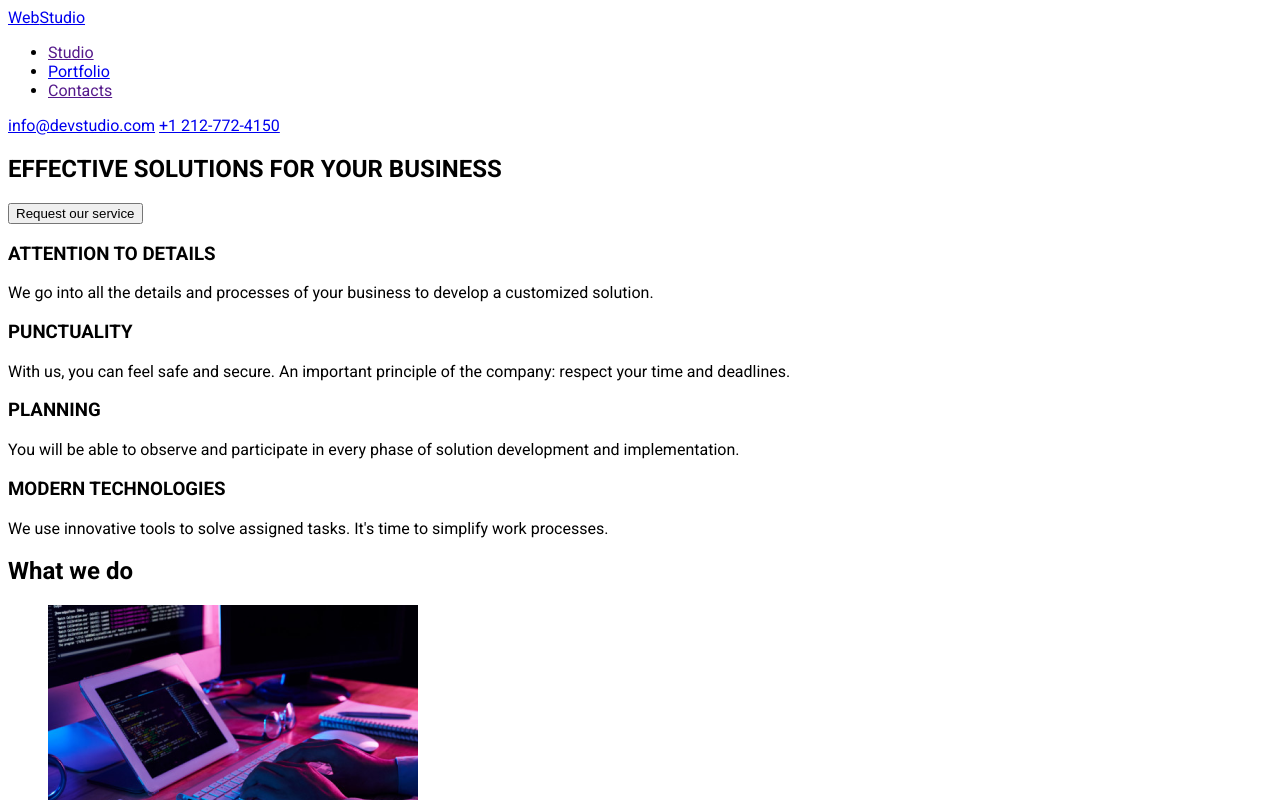
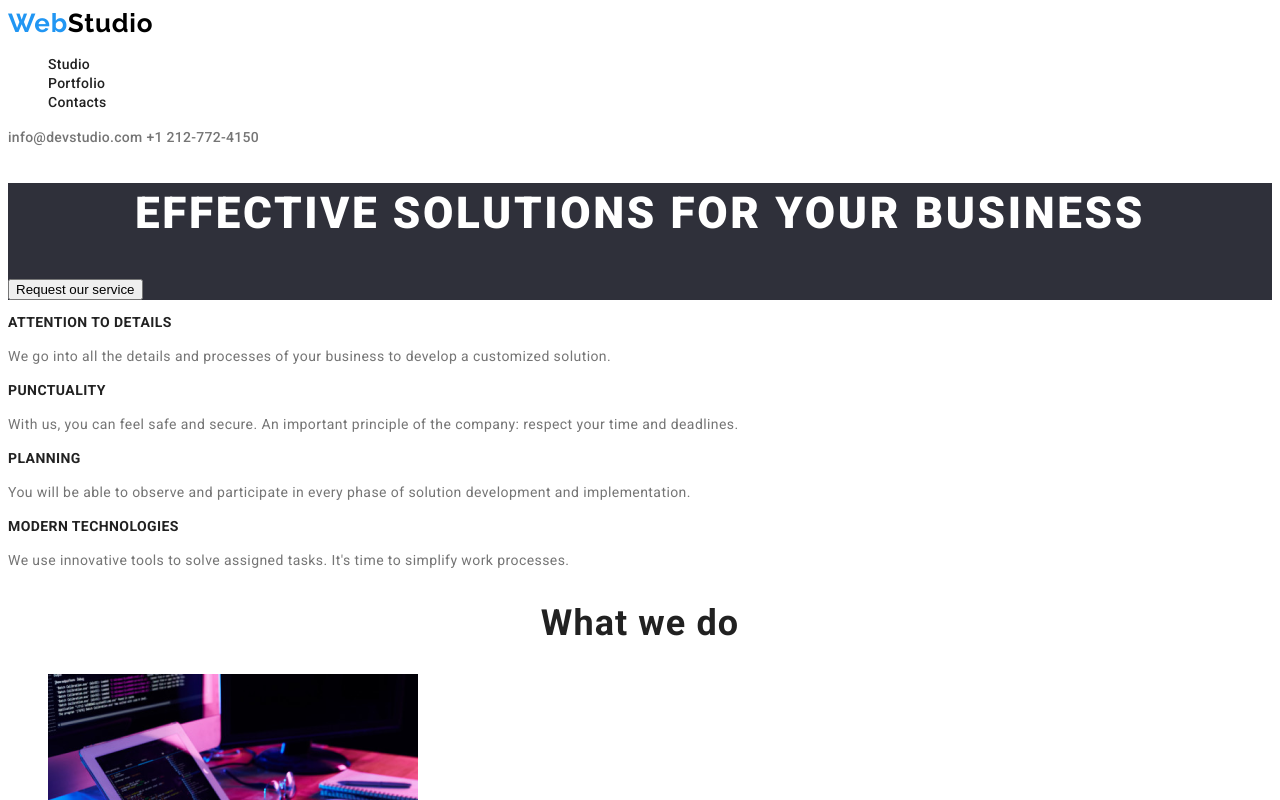
Before and after one commit to adad22ro/goit-markup-hw-02, a plain HTML site: page index.html in a window 1280 px wide. Shown: the top 800 px of the page. Drawn offline with Linux system fonts and the light colour scheme.

Commit message:
Css styles almost done

```diff
--- a/css/style.css
+++ b/css/style.css
@@ -1,3 +1,137 @@
+:root {
+  --font-family: "Roboto", sans-serif;
+  --logo-font-family: "Raleway", sans-serif;
+  --heading-color: #212121;
+  --hero-head-color: #fff;
+  --nav-links-color: #212121;
+  --nav-contacts-color: #757575;
+  --logo-color: #000000;
+  --footer-logo-color: #fff;
+  --logo-web-color: #2196f3;
+  --footer-contacts-color: rgba(255, 255, 255, 0.6);
+}
+
 body {
-  font-family: "Roboto", sans-serif;
+  font-family: var(--font-family);
 }
+
+header > .logo {
+  color: var(--logo-color);
+  font-size: 26px;
+  font-family: var(--logo-font-family);
+  font-style: normal;
+  font-weight: 700;
+  line-height: normal;
+  letter-spacing: 0.78px;
+}
+
+.footer-logo {
+  color: var(--footer-logo-color);
+  font-size: 26px;
+  font-family: Raleway;
+  font-style: normal;
+  font-weight: 700;
+  line-height: normal;
+  letter-spacing: 0.78px;
+}
+
+.logo-web {
+  color: var(--logo-web-color);
+}
+
+a:hover,
+a:focus {
+  color: #2196f3;
+}
+
+a {
+  text-decoration: none;
+}
+
+ul {
+  list-style: none;
+}
+
+.nav-links {
+  color: var(--nav-links-color);
+  font-size: 14px;
+  font-style: normal;
+  font-weight: 500;
+  line-height: normal;
+  letter-spacing: 0.28px;
+}
+
+.nav-contacts {
+  color: var(--nav-contacts-color);
+  font-size: 14px;
+  font-style: normal;
+  font-weight: 500;
+  line-height: normal;
+  letter-spacing: 0.28px;
+}
+
+.footer-contacts {
+  color: rgba(255, 255, 255, 0.6);
+  font-size: 14px;
+  font-style: normal;
+  font-weight: 400;
+  line-height: 16px;
+  letter-spacing: 0.42px;
+}
+
+.footer-adress {
+  color: #fff;
+  font-size: 14px;
+  font-style: normal;
+  font-weight: 400;
+  line-height: normal;
+  letter-spacing: 0.42px;
+}
+
+.footer-section {
+  background-color: #2f303a;
+}
+
+.hero-section {
+  background-color: #2f303a;
+}
+
+.hero-heading {
+  color: #fff;
+  text-align: center;
+  font-size: 44px;
+  font-style: normal;
+  font-weight: 900;
+  line-height: 60px;
+  letter-spacing: 2.64px;
+  text-transform: uppercase;
+}
+
+.article-heading {
+  color: var(--heading-color);
+  font-size: 14px;
+  font-style: normal;
+  font-weight: 700;
+  line-height: normal;
+  letter-spacing: 0.42px;
+  text-transform: uppercase;
+}
+
+.text-article {
+  color: #757575;
+  font-size: 14px;
+  font-style: normal;
+  font-weight: 400;
+  line-height: 24px;
+  letter-spacing: 0.42px;
+}
+
+.section-heading {
+  color: var(--heading-color);
+  text-align: center;
+  font-size: 36px;
+  font-style: normal;
+  font-weight: 700;
+  line-height: normal;
+  letter-spacing: 1.08px;
+}
--- a/index.html
+++ b/index.html
@@ -14,55 +14,57 @@
   </head>
   <body>
     <header>
-      <a href="#"><span>Web</span>Studio</a>
+      <a href="#" class="logo"><span class="logo-web">Web</span>Studio</a>
       <nav>
         <ul>
-          <li><a href="">Studio</a></li>
-          <li><a href="./portfolio.html">Portfolio</a></li>
-          <li><a href="">Contacts</a></li>
+          <li><a href="" class="nav-links">Studio</a></li>
+          <li><a href="./portfolio.html" class="nav-links">Portfolio</a></li>
+          <li><a href="" class="nav-links">Contacts</a></li>
         </ul>
       </nav>
-      <a href="mailto:info@devstudio.com">info@devstudio.com</a>
-      <a href="tel:+12127724150">+1 212-772-4150</a>
+      <a href="mailto:info@devstudio.com" class="nav-contacts"
+        >info@devstudio.com</a
+      >
+      <a href="tel:+12127724150" class="nav-contacts">+1 212-772-4150</a>
 
-      <section>
-        <h1>EFFECTIVE SOLUTIONS FOR YOUR BUSINESS</h1>
+      <section class="hero-section">
+        <h1 class="hero-heading">EFFECTIVE SOLUTIONS FOR YOUR BUSINESS</h1>
         <button type="button">Request our service</button>
       </section>
     </header>
     <main>
       <section>
         <div>
-          <h3>ATTENTION TO DETAILS</h3>
-          <p>
+          <h3 class="article-heading">ATTENTION TO DETAILS</h3>
+          <p class="text-article">
             We go into all the details and processes of your business to develop
             a customized solution.
           </p>
         </div>
         <div>
-          <h3>PUNCTUALITY</h3>
-          <p>
+          <h3 class="article-heading">PUNCTUALITY</h3>
+          <p class="text-article">
             With us, you can feel safe and secure. An important principle of the
             company: respect your time and deadlines.
           </p>
         </div>
         <div>
-          <h3>PLANNING</h3>
-          <p>
+          <h3 class="article-heading">PLANNING</h3>
+          <p class="text-article">
             You will be able to observe and participate in every phase of
             solution development and implementation.
           </p>
         </div>
         <div>
-          <h3>MODERN TECHNOLOGIES</h3>
-          <p>
+          <h3 class="article-heading">MODERN TECHNOLOGIES</h3>
+          <p class="text-article">
             We use innovative tools to solve assigned tasks. It's time to
             simplify work processes.
           </p>
         </div>
 
         <div>
-          <h2>What we do</h2>
+          <h2 class="section-heading">What we do</h2>
 
           <ul>
             <li>
@@ -91,7 +93,7 @@
       </section>
 
       <section>
-        <h2>Our Team</h2>
+        <h2 class="section-heading">Our Team</h2>
         <ul>
           <li>
             <img
@@ -120,13 +122,17 @@
         </ul>
       </section>
 
-      <footer>
-        <a href="#">WebStudio</a>
+      <footer class="footer-section">
+        <a href="#" class="footer-logo"
+          ><span class="logo-web">Web</span>Studio</a
+        >
 
         <address>
-          <p>695 Park Ave, NY 10065, USA</p>
-          <a href="mailto:info@devstudio.com">info@devstudio.com</a>
-          <a href="tel:+12127724150">+1 212-772-4150</a>
+          <p class="footer-adress">695 Park Ave, NY 10065, USA</p>
+          <a href="mailto:info@devstudio.com" class="footer-contacts"
+            >info@devstudio.com</a
+          >
+          <a href="tel:+12127724150" class="footer-contacts">+1 212-772-4150</a>
         </address>
       </footer>
     </main>
```
Also changed, not shown: portfolio.html (+27 -12 lines).
